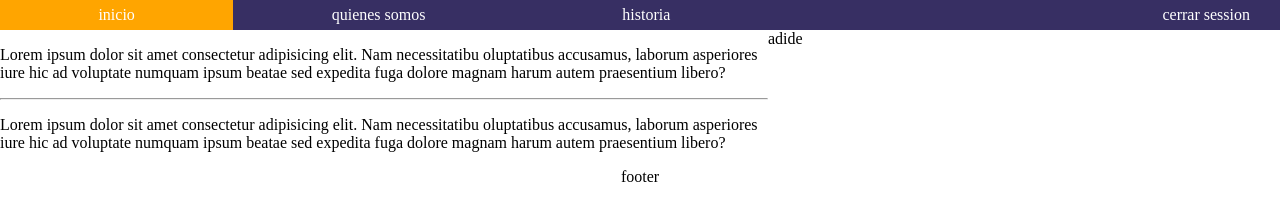
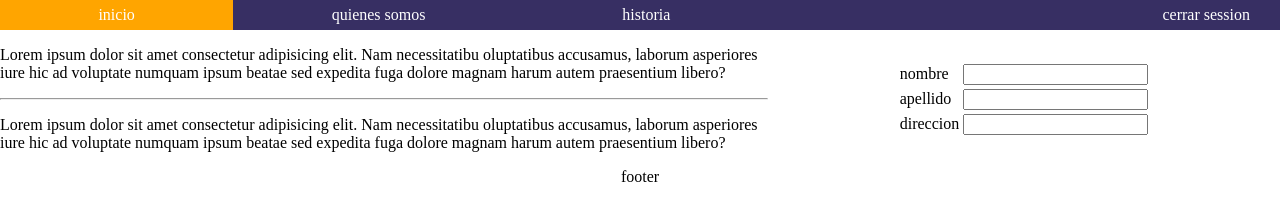
Before and after one commit to 99andres/sitio_responsive_flexbox, a plain HTML site: page index.html in a window 1280 px wide. Drawn offline with Linux system fonts and the light colour scheme.

Commit message:
maquetando el aside y colocando los estilos

```diff
--- a/index.css
+++ b/index.css
@@ -54,9 +54,13 @@ div.minimizar{
 
     }
 
-    .aside{
-        flex: 1 40%;
-    }
+.aside{
+    flex: 1 40%;
+    display: flex;
+    justify-content: center;
+    align-items: center;
+
+}
 .footer{
     flex: 1 auto;
     text-align: center;
--- a/index.html
+++ b/index.html
@@ -36,7 +36,31 @@
             </article>
          </article>
 
-        <aside class="aside">adide</aside>
+        <aside class="aside">
+            <form action="#" method="POST">
+                <table>
+                    <tr>
+                        <td>
+                            <label for="nombre">nombre</label>
+                        </td>
+                        <td><input type="text"></td>
+                    </tr>
+                    <tr>
+                        <td>
+                            <label for="nombre">apellido</label>
+                        </td>
+                        <td><input type="text"></td>
+                    </tr>
+                    <tr>
+                        <td>
+                            <label for="nombre">direccion</label>
+                        </td>
+                        <td><input type="text"></td>
+                    </tr>
+                </table>
+            </form>
+
+        </aside>
      </section>
 
 
```
